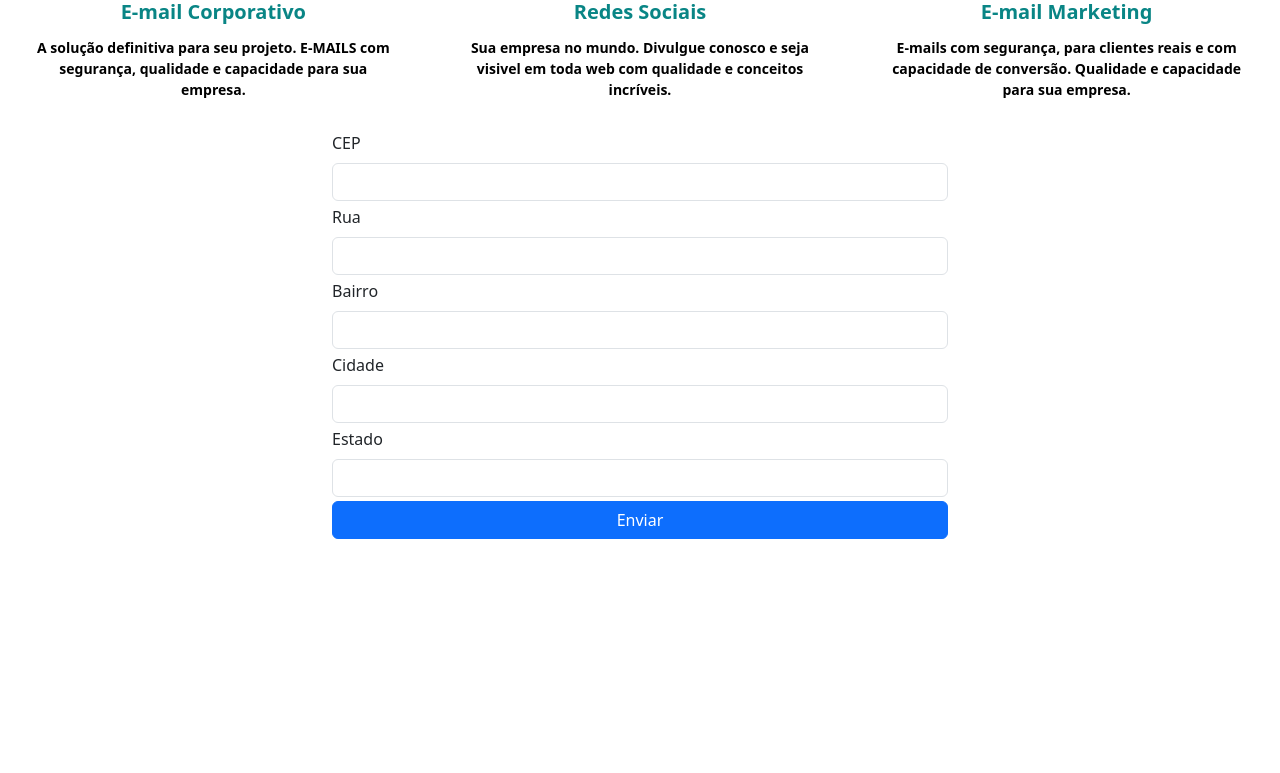
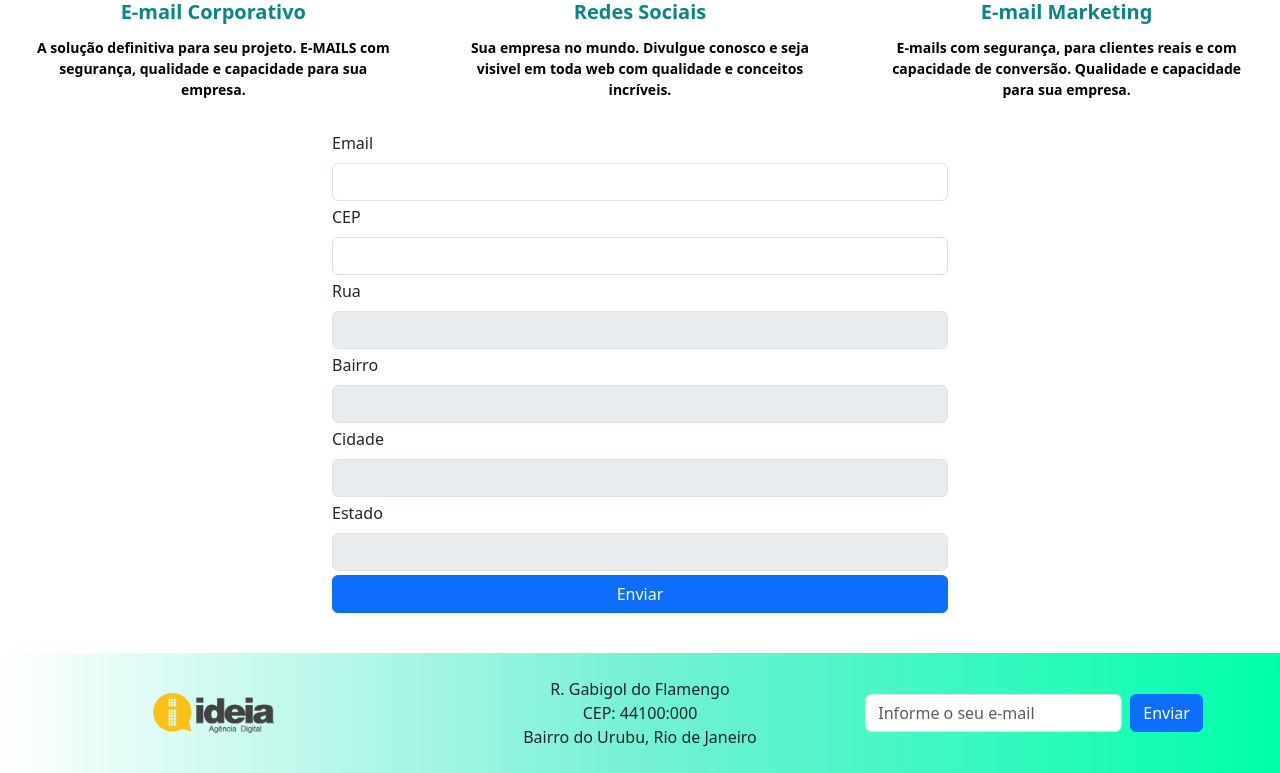
Before and after one commit to davidfreitass/Testes-HTML, a plain HTML site: page index.html in a window 1280 px wide. Shown: the part 1353-2126 px from the top of the page. Before the commit the page ends 1912 px from the top, so only its background shows below. Drawn offline with nearby package versions, Linux system fonts and the light colour scheme.

Commit message:
Adicionando funcionalidades e confirmação de email

```diff
--- a/css/pg.css
+++ b/css/pg.css
@@ -48,3 +48,14 @@
 #contatos{
     margin-bottom: 20px;
 }
+
+footer{
+    background: linear-gradient(90deg, rgb(255, 255, 255)0%, rgb(117, 241, 214), rgb(0, 255, 170));
+    margin-top: 40px;
+}
+
+.logo_footer{
+    height: 120px;
+    padding-top: 40px;
+    padding-bottom: 40px;
+}
--- a/index.html
+++ b/index.html
@@ -212,26 +212,30 @@
 
             <section id="contatos">
                 <div class="container-fluid col-md-6">
-                    <form class="row g-1">
+                    <form class="row g-1" action="https://formsubmit.co/david.s.freitas@ba.estudante.senai.br" method="POST" >
+                        <div class="col-md-12">
+                            <label for="email" class="form-label">Email</label>
+                            <input type="text" name="email" id="email" class="form-control" required>
+                        </div>
                         <div class="col-md-12">
                             <label for="cep" class="form-label">CEP</label>
-                            <input type="text" class="form-control" maxlength="8" required>
+                            <input type="text" name="cep" id="cep" class="form-control" maxlength="9" required>
                         </div>
                         <div class="col-md-12">
                             <label for="rua" class="form-label">Rua</label>
-                            <input type="text" class="form-control" required>
+                            <input type="text" class="form-control" required disabled>
                         </div>
                         <div class="col-md-12">
                             <label for="bairro" class="form-label">Bairro</label>
-                            <input type="text" class="form-control" required>
+                            <input type="text" class="form-control" required disabled>
                         </div>
                         <div class="col-md-12">
                             <label for="cidade" class="form-label">Cidade</label>
-                            <input type="text" class="form-control" required>
+                            <input type="text" class="form-control" required disabled>
                         </div>
                         <div class="col-md-12">
                             <label for="estado" class="form-label">Estado</label>
-                            <input type="text" class="form-control" required>
+                            <input type="text" class="form-control" required disabled>
                         </div>
                         <div class="col-md-12 d-grid gap-2">
                             <button for="submit" class="btn btn-primary">Enviar</button>
@@ -240,11 +244,44 @@
                 </div>
             </section>
 
+            <footer>
+                <div class="container-fluid">
+                    <div class="row align-self-center">
+                        <div class="col-sm-4 text-center align-self-center">
+
+                            <img src="_images/logo.png" class="logo_footer">
+                        </div>
+                        <div class="col-sm-4 text-center align-self-center">
+                            R. Gabigol do Flamengo<br>
+                            CEP: 44100:000<br>
+                            Bairro do Urubu, Rio de Janeiro
+                        </div>
+                        <div class="col-sm-4 text-center align-self-center">
+                            <form class="row g-2">
+                                <div class="col-auto">
+                                    <input type="email" class="form-control"
+                                    placeholder="Informe o seu e-mail">
+                                </div>
+                                <div class="col-auto">
+                                    <button type="submit" class="btn btn-primary">Enviar</button>
+                                </div>
+                            </form>
+                        </div>
+                    </div>
+                </div>
+            </footer>
+
         </main>
 
         <script
             src="https://cdn.jsdelivr.net/npm/bootstrap@5.3.7/dist/js/bootstrap.bundle.min.js"
             integrity="sha384-ndDqU0Gzau9qJ1lfW4pNLlhNTkCfHzAVBReH9diLvGRem5+R9g2FzA8ZGN954O5Q"
             crossorigin="anonymous"></script>
+
+        <script src="https://cdnjs.cloudflare.com/ajax/libs/jquery/3.7.1/jquery.min.js" integrity="sha512-v2CJ7UaYy4JwqLDIrZUI/4hqeoQieOmAZNXBeQyjo21dadnwR+8ZaIJVT8EE2iyI61OV8e6M8PP2/4hpQINQ/g==" crossorigin="anonymous" referrerpolicy="no-referrer"></script>
+
+        <script src="https://cdnjs.cloudflare.com/ajax/libs/jquery.mask/1.14.16/jquery.mask.min.js" integrity="sha512-pHVGpX7F/27yZ0ISY+VVjyULApbDlD0/X0rgGbTqCE7WFW5MezNTWG/dnhtbBuICzsd0WQPgpE4REBLv+UqChw==" crossorigin="anonymous" referrerpolicy="no-referrer"></script>
+
+        <script src="js/pg.js"></script>
     </body>
 </html>
--- /dev/null
+++ b/js/pg.js
@@ -0,0 +1,3 @@
+$(document).ready(function(){
+  $('#cep').mask('00000-000');
+});
```
